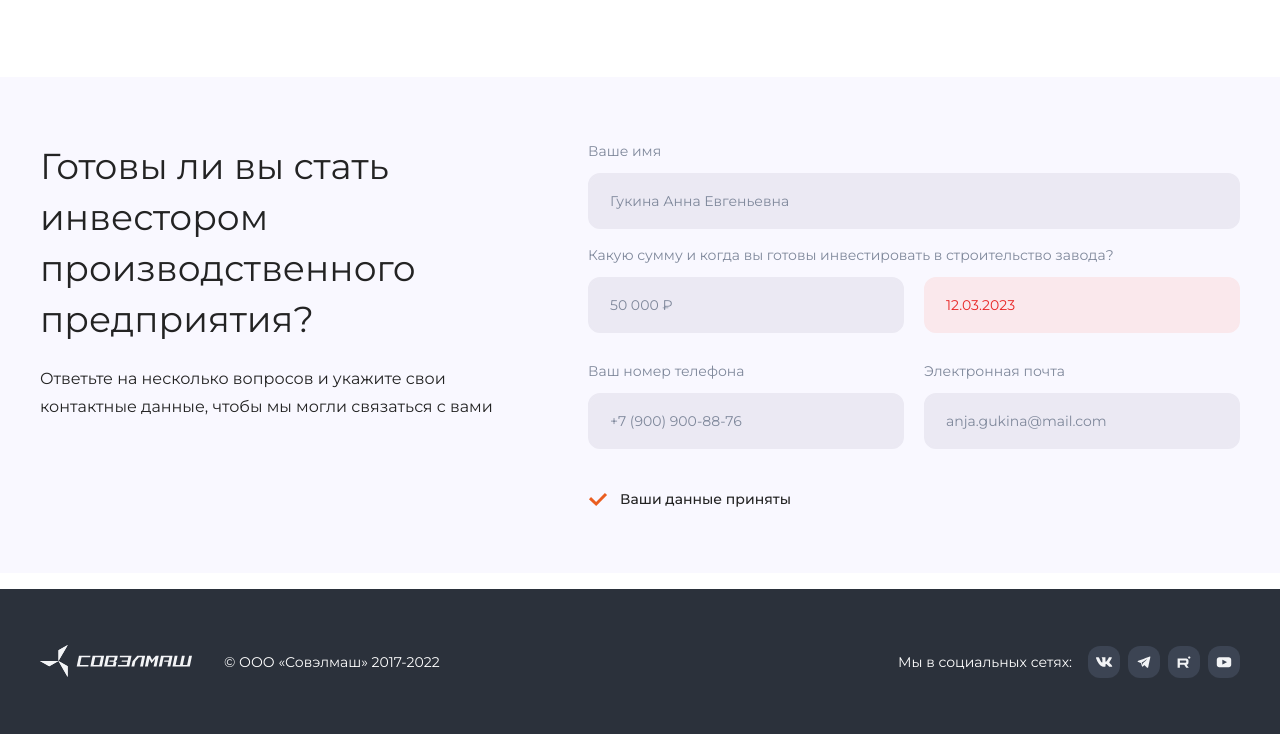
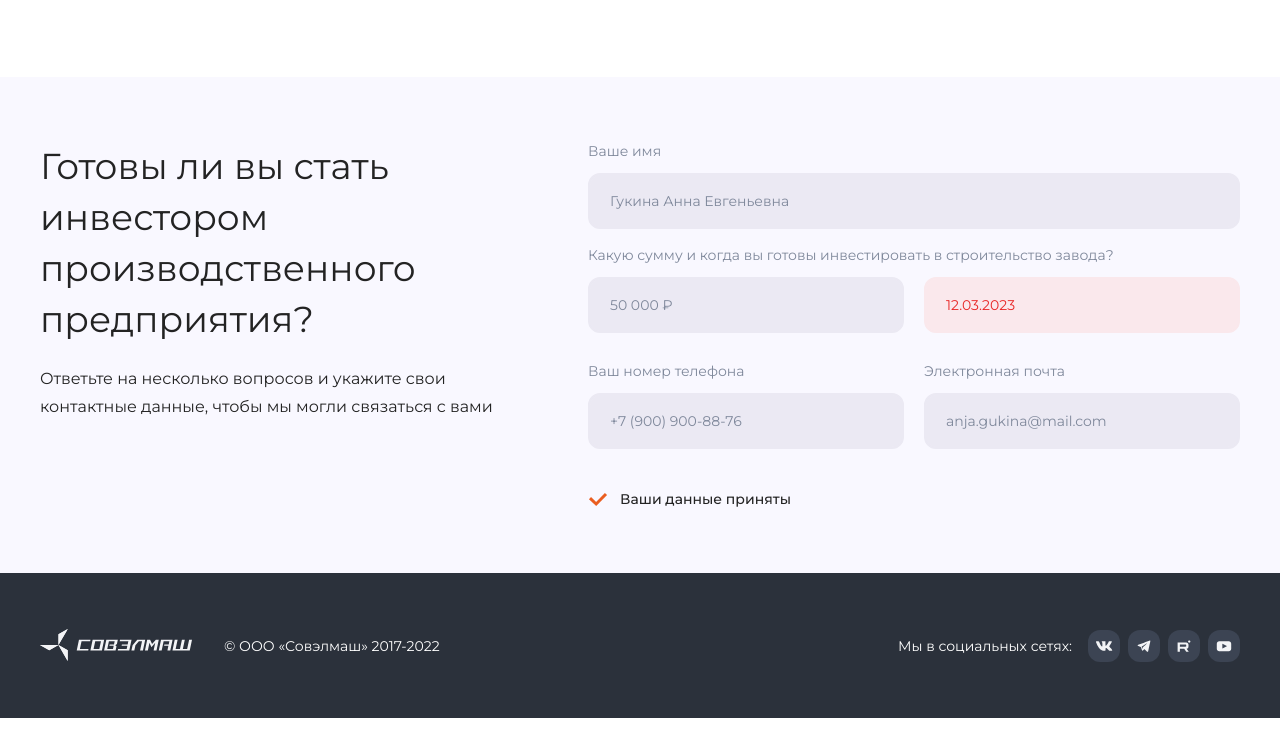
Before and after one commit to imartin-ff/sovelmash, a website: page src/index.html in a window 1280 px wide. Shown: the part 977-1711 px from the top of the page. Drawn offline with Linux system fonts and the light colour scheme.

Commit message:
Add files via upload

```diff
--- a/src/index.html
+++ b/src/index.html
@@ -133,7 +133,7 @@
   </section>
 
 
-  <footer class="footer bg-[#2B313B] md:py-14 py-10 mt-4">
+  <footer class="footer bg-[#2B313B] md:py-14 py-10">
     <div class="container">
         <div class="footer__inner flex flex-col md:flex-row gap-5 md:gap-8 text-white text-sm font-normal items-center">
             <img src="../dist/img/logo-white.svg" alt="" class="logo-white">
```
